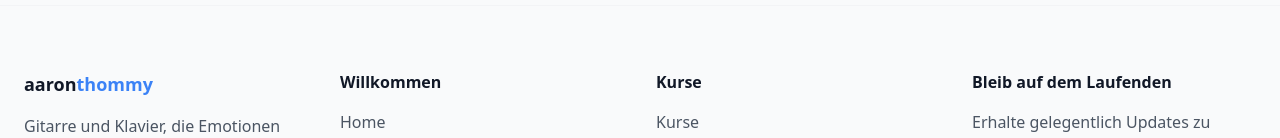
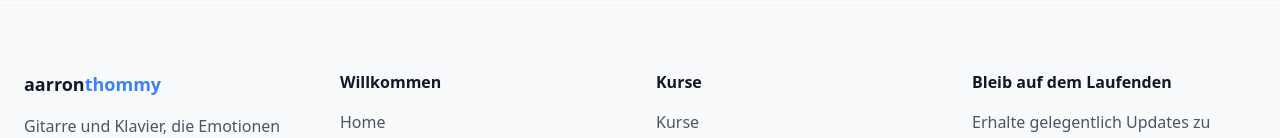
Before and after one commit to aaronthommy/v0-landing-nuxt, a Nuxt app: page / in a window 1280 px wide. Shown: the part 1155-1293 px from the top of the page. Built offline with nearby package versions, Linux system fonts and the light colour scheme.

Commit message:
first push

```diff
--- a/components/AppFooter.vue
+++ b/components/AppFooter.vue
@@ -6,7 +6,7 @@
         <!-- Brand Section -->
         <div class="space-y-4">
           <h2 class="text-lg font-bold text-gray-900 dark:text-white">
-            aaron<span class="text-blue-500 dark:text-blue-400">thommy</span>
+            aarron<span class="text-blue-500 dark:text-blue-400">thommy</span>
           </h2>
           <p class="text-gray-600 dark:text-gray-300 pr-6">
             {{ $t('home.hero.subtitle') }}
```
